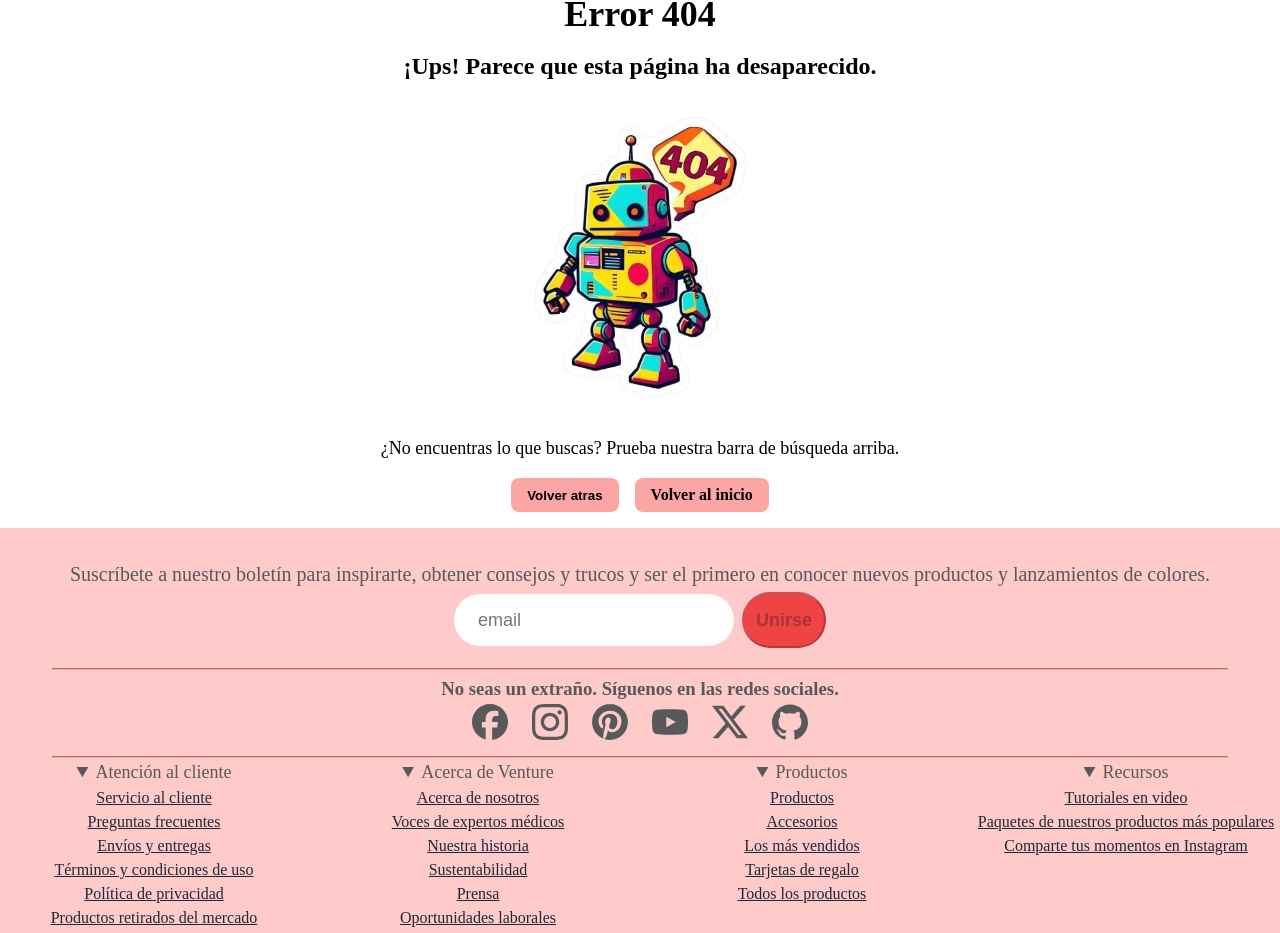
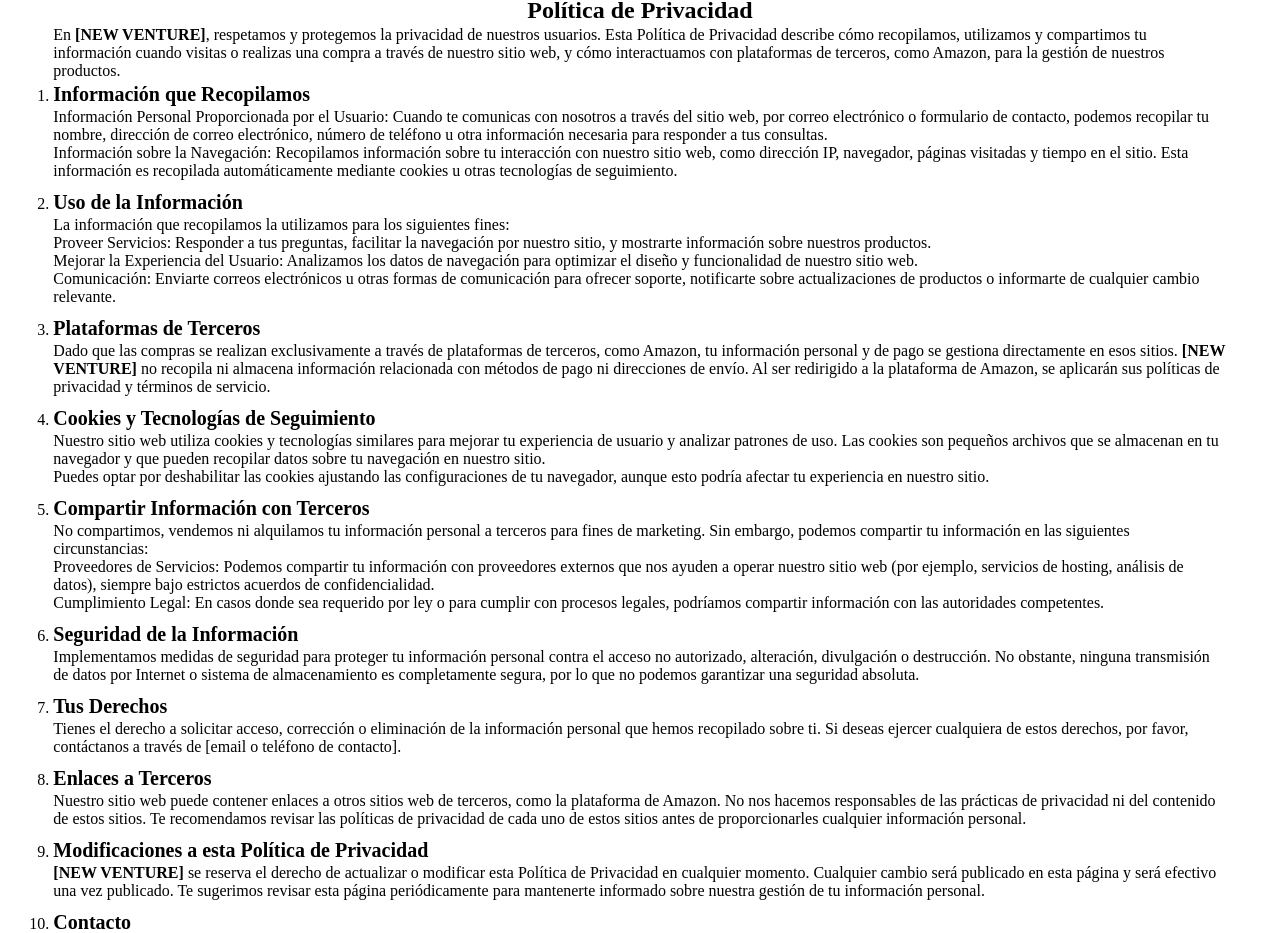
Before and after one commit to lgramajo99/newventure, a React (Vite) app: page /insurance in a window 1280 px wide. Shown: the part 151-1084 px from the top of the page. Built offline with nearby package versions, Linux system fonts and the light colour scheme.

Commit message:
insurance casi terminada, falta dar detalles.

```diff
--- /dev/null
+++ b/src/pages/Insurance.jsx
@@ -0,0 +1,100 @@
+function Insurance() {
+    return (
+        <section className="w-11/12 mx-auto py-4">
+            <h1 className="text-center text-2xl">
+                Política de Privacidad
+            </h1>
+            <p>
+                En <strong>[NEW VENTURE]</strong>, respetamos y protegemos la privacidad de nuestros usuarios. Esta Política de Privacidad describe cómo recopilamos, utilizamos y compartimos tu información cuando visitas o realizas una compra a través de nuestro sitio web, y cómo interactuamos con plataformas de terceros, como Amazon, para la gestión de nuestros productos.
+            </p>
+
+            <ul className="list-decimal listTerms space-y-2">
+                <li>
+                    <h2>Información que Recopilamos</h2>
+                    <p>
+                        Información Personal Proporcionada por el Usuario: Cuando te comunicas con nosotros a través del sitio web, por correo electrónico o formulario de contacto, podemos recopilar tu nombre, dirección de correo electrónico, número de teléfono u otra información necesaria para responder a tus consultas.
+                    </p>
+                    <p>
+                        Información sobre la Navegación: Recopilamos información sobre tu interacción con nuestro sitio web, como dirección IP, navegador, páginas visitadas y tiempo en el sitio. Esta información es recopilada automáticamente mediante cookies u otras tecnologías de seguimiento.
+                    </p>
+                </li>
+
+                <li>
+                    <h2>Uso de la Información</h2>
+                    <p>
+                        La información que recopilamos la utilizamos para los siguientes fines:
+                    </p>
+                    <p>
+                        Proveer Servicios: Responder a tus preguntas, facilitar la navegación por nuestro sitio, y mostrarte información sobre nuestros productos.
+                    </p>
+                    <p>Mejorar la Experiencia del Usuario: Analizamos los datos de navegación para optimizar el diseño y funcionalidad de nuestro sitio web.</p>
+
+                    <p>Comunicación: Enviarte correos electrónicos u otras formas de comunicación para ofrecer soporte, notificarte sobre actualizaciones de productos o informarte de cualquier cambio relevante.</p>
+                </li>
+
+                <li>
+                    <h2>Plataformas de Terceros</h2>
+                    <p>
+                        Dado que las compras se realizan exclusivamente a través de plataformas de terceros, como Amazon, tu información personal y de pago se gestiona directamente en esos sitios. <strong>[NEW VENTURE]</strong> no recopila ni almacena información relacionada con métodos de pago ni direcciones de envío. Al ser redirigido a la plataforma de Amazon, se aplicarán sus políticas de privacidad y términos de servicio.
+                    </p>
+                </li>
+                <li>
+
+                    <h2>Cookies y Tecnologías de Seguimiento</h2>
+                    <p>
+                        Nuestro sitio web utiliza cookies y tecnologías similares para mejorar tu experiencia de usuario y analizar patrones de uso. Las cookies son pequeños archivos que se almacenan en tu navegador y que pueden recopilar datos sobre tu navegación en nuestro sitio.
+                    </p>
+                    <p>  Puedes optar por deshabilitar las cookies ajustando las configuraciones de tu navegador, aunque esto podría afectar tu experiencia en nuestro sitio.</p>
+                </li>
+
+                <li>
+                    <h2>Compartir Información con Terceros</h2>
+                    <p>
+                        No compartimos, vendemos ni alquilamos tu información personal a terceros para fines de marketing. Sin embargo, podemos compartir tu información en las siguientes circunstancias:
+                    </p>
+
+                    <p> Proveedores de Servicios: Podemos compartir tu información con proveedores externos que nos ayuden a operar nuestro sitio web (por ejemplo, servicios de hosting, análisis de datos), siempre bajo estrictos acuerdos de confidencialidad.</p>
+                    <p>Cumplimiento Legal: En casos donde sea requerido por ley o para cumplir con procesos legales, podríamos compartir información con las autoridades competentes.</p>
+                </li>
+
+                <li>
+                    <h2>Seguridad de la Información</h2>
+                    <p>
+                        Implementamos medidas de seguridad para proteger tu información personal contra el acceso no autorizado, alteración, divulgación o destrucción. No obstante, ninguna transmisión de datos por Internet o sistema de almacenamiento es completamente segura, por lo que no podemos garantizar una seguridad absoluta.
+
+                    </p>
+                </li>
+
+                <li>
+                    <h2>Tus Derechos</h2>
+                    <p>
+                        Tienes el derecho a solicitar acceso, corrección o eliminación de la información personal que hemos recopilado sobre ti. Si deseas ejercer cualquiera de estos derechos, por favor, contáctanos a través de [email o teléfono de contacto].
+                    </p>
+                </li>
+
+                <li>
+                    <h2>Enlaces a Terceros</h2>
+                    <p>
+                        Nuestro sitio web puede contener enlaces a otros sitios web de terceros, como la plataforma de Amazon. No nos hacemos responsables de las prácticas de privacidad ni del contenido de estos sitios. Te recomendamos revisar las políticas de privacidad de cada uno de estos sitios antes de proporcionarles cualquier información personal.
+                    </p>
+                </li>
+
+                <li>
+                    <h2>Modificaciones a esta Política de Privacidad</h2>
+                    <p>
+                        <strong>[NEW VENTURE]</strong> se reserva el derecho de actualizar o modificar esta Política de Privacidad en cualquier momento. Cualquier cambio será publicado en esta página y será efectivo una vez publicado. Te sugerimos revisar esta página periódicamente para mantenerte informado sobre nuestra gestión de tu información personal.
+                    </p>
+                </li>
+
+                <li>
+                    <h2>Contacto</h2>
+                    <p>
+                        Si tienes preguntas o inquietudes sobre nuestra Política de Privacidad, por favor, contáctanos a través de [email o teléfono de contacto].
+                    </p>
+                </li>
+            </ul>
+        </section>
+    )
+}
+
+export default Insurance
--- a/src/routes/root.routes.jsx
+++ b/src/routes/root.routes.jsx
@@ -17,6 +17,7 @@ const HelpDash = lazy(() => import('../pages/dashboard/HelpDash'))
 const SettingsDash = lazy(() => import('../pages/dashboard/SettingsDash'))
 const Default = lazy(() => import('../pages/Default'))
 const Terms = lazy(() => import('../pages/Terms'))
+const Insurance = lazy(() => import('../pages/Insurance'))
 
 const RootRoutes = () => {
     return (
@@ -29,6 +30,7 @@ const RootRoutes = () => {
                     <Route path='/faq' element={<Faqs />} />
                     <Route path='/shop' element={<ShopAll />} />
                     <Route path='/terms' element={<Terms />} />
+                    <Route path='/insurance' element={< Insurance />} />
 
                     <Route path='/test' element={<Default />} />
                     <Route path='/dashboard' element={<Dashboard />}>
```
